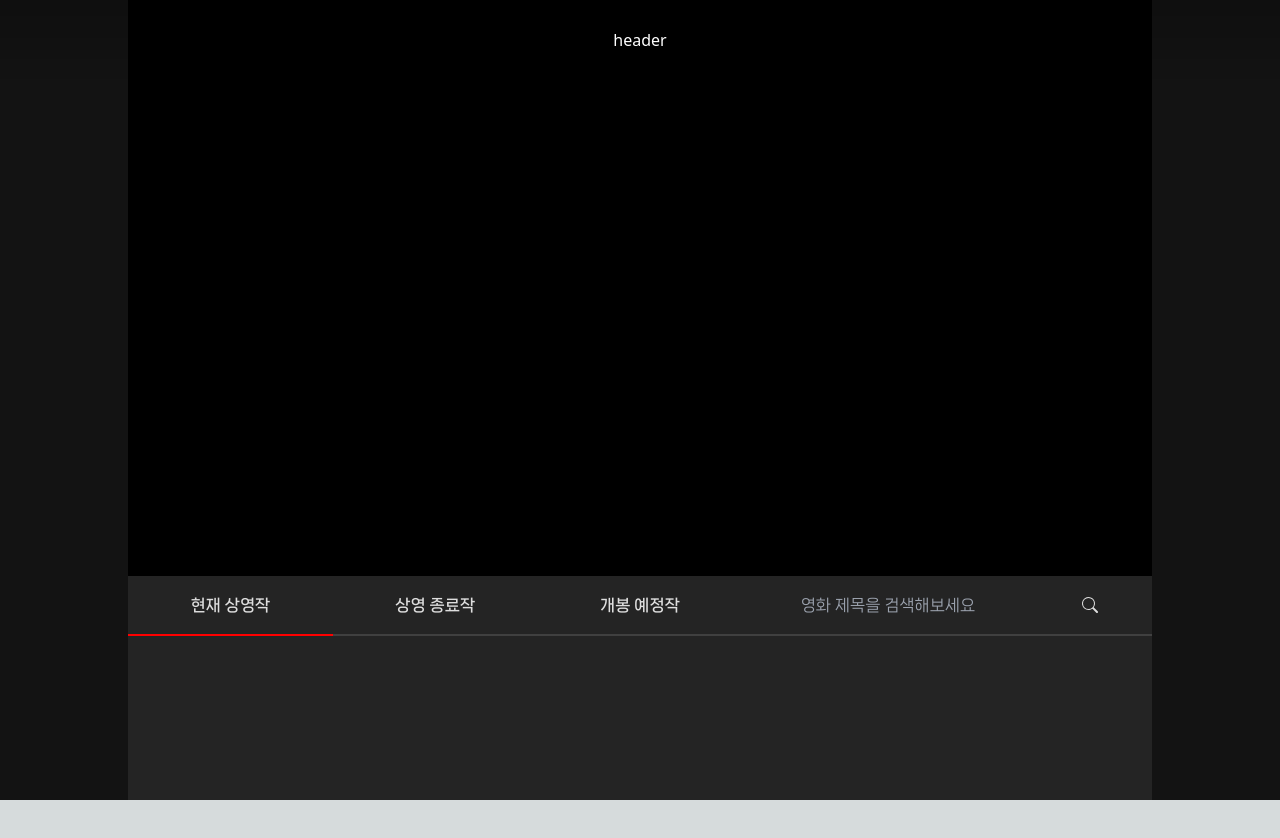
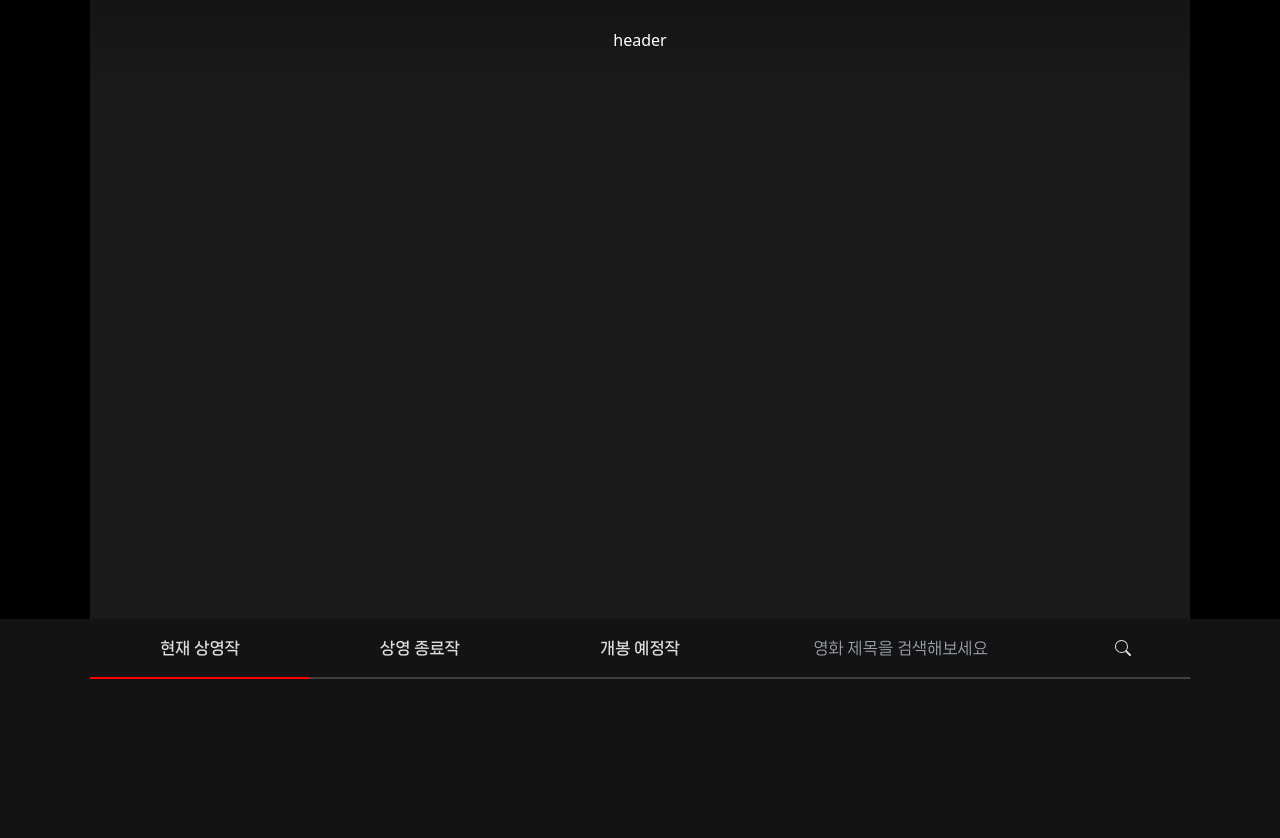
Before and after one commit to hun0613/cinema-system, a Next.js app: page / in a window 1280 px wide. Shown: the top 838 px of the page. Before the commit the page ends 800 px from the top, so only its background shows below. Built offline with nearby package versions, Linux system fonts and the light colour scheme.

Commit message:
feat/complete nav component

```diff
--- a/src/app/page.tsx
+++ b/src/app/page.tsx
@@ -3,10 +3,12 @@ import ContentArea from "../components/ContentArea";
 export default function Home() {
   return (
     <div className="flex h-full min-h-screen w-full flex-col items-center justify-start overflow-y-auto overflow-x-hidden bg-bgColor">
+      {/* screen (컴포넌트화 예정) */}
+      <div className="flex h-fit w-full flex-col items-center justify-center bg-black">
+        <div className="aspect-video w-full max-w-[1100px] bg-white/10"></div>
+      </div>
       {/* body */}
-      <div className="flex h-full min-h-screen w-full max-w-[1100px] flex-col items-center justify-start bg-contentAreaColor desktop:w-[80%]">
-        {/* screen (컴포넌트화 예정) */}
-        <div className="z-10 flex aspect-video w-full flex-col items-center justify-center bg-black"></div>
+      <div className="flex h-full min-h-screen w-full max-w-[1100px] flex-col items-center justify-start bg-bgColor ">
         {/* content Area */}
         <ContentArea />
       </div>
--- a/src/components/ContentArea.tsx
+++ b/src/components/ContentArea.tsx
@@ -12,7 +12,7 @@ const ContentArea = () => {
 
   return (
     <div className="flex h-full w-full flex-col items-center justify-start">
-      {width > 764 ? (
+      {width === 0 || width > 764 ? (
         // Desktop 버전 Nav
         <Navigation
           navValue={navState}
--- a/src/components/MobileNavigation.tsx
+++ b/src/components/MobileNavigation.tsx
@@ -35,10 +35,10 @@ const MobileNavigation = ({
   searchValue,
   setSearchValue,
 }: NavProps) => {
-  console.log(navValue);
-
   const [navModalState, setNavModalState] = useState<boolean>(false);
-  const [navMenuTitle, setNavMenuTitle] = useState<string>("현재 상영작");
+  const [navMenuTitle, setNavMenuTitle] = useState<string>(
+    navList.filter((el) => el.id === navValue)[0]?.name,
+  );
 
   const searchInputRef = useRef<HTMLInputElement>(null);
 
--- a/tailwind.config.ts
+++ b/tailwind.config.ts
@@ -35,6 +35,9 @@ const config: Config = {
       transitionProperty: {
         height: "height",
       },
+      aspectRatio: {
+        "3/1": "3/1",
+      },
     },
   },
   plugins: [],
```
